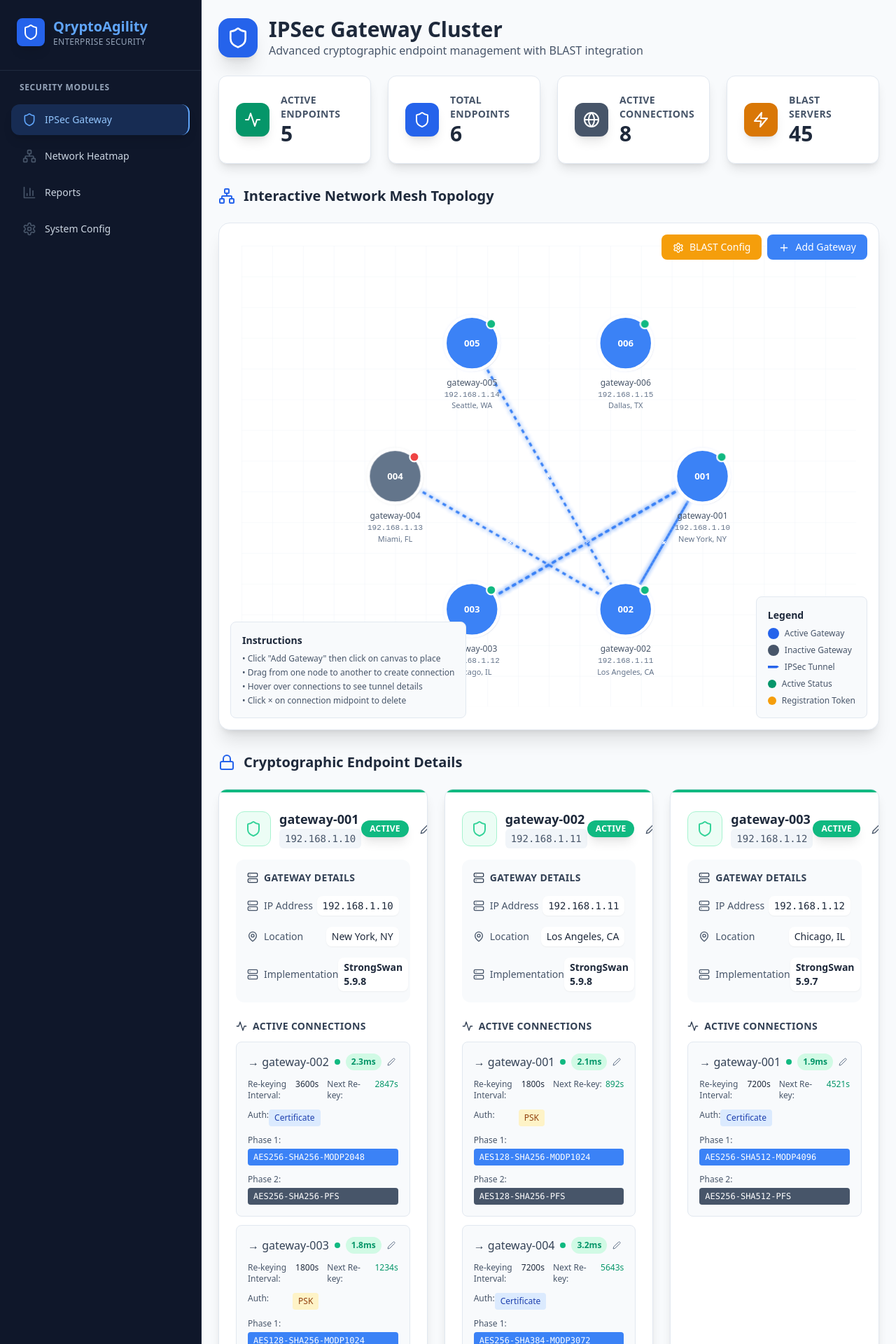
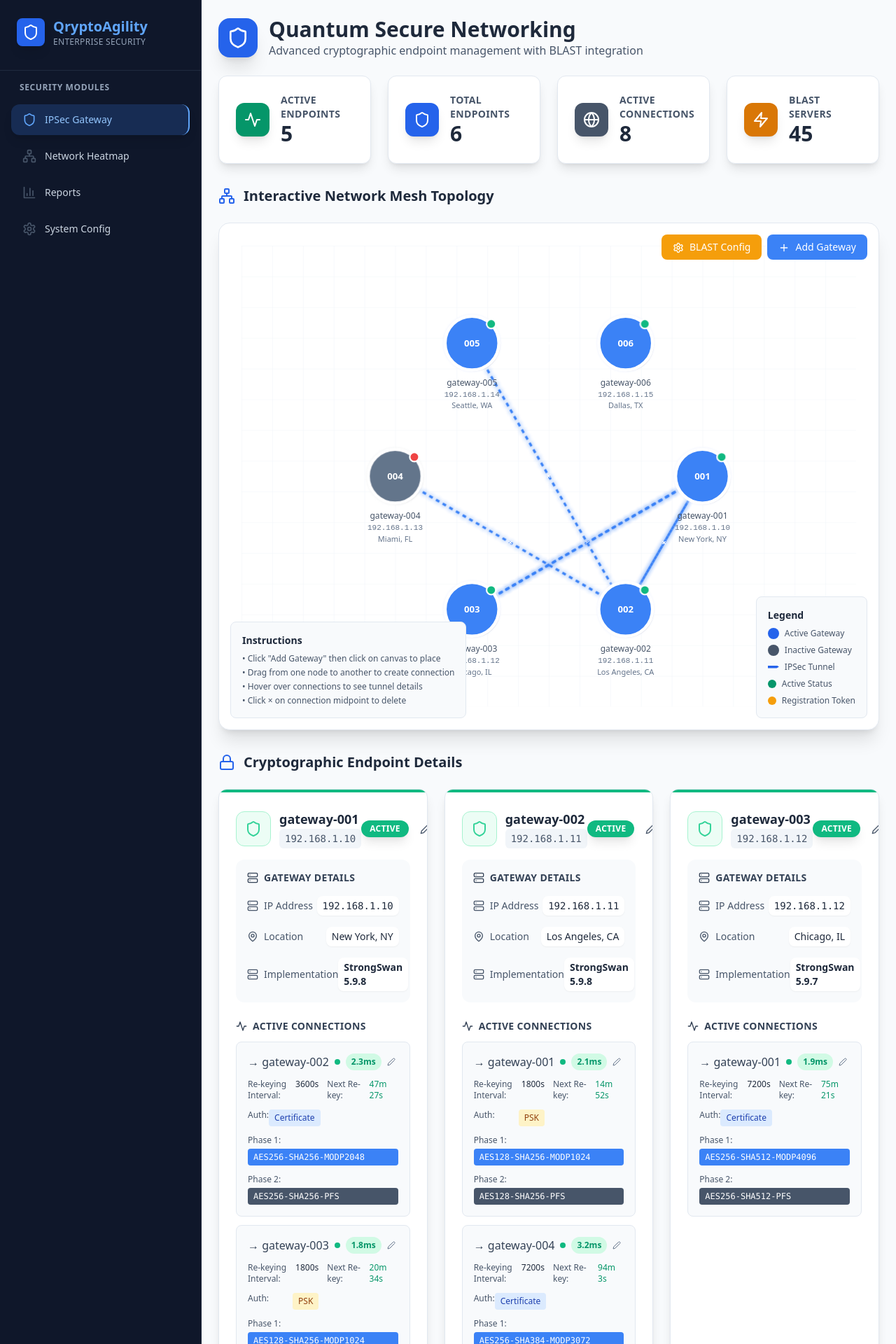
Before and after one commit to Grego22/design001, a React (Vite) app: page / in a window 1280 px wide. Shown: the top 1920 px of the page at 70% size. Built offline with nearby package versions, Linux system fonts and the light colour scheme.

Commit message:
Updated Dashboard.tsx

```diff
--- a/src/components/Dashboard.tsx
+++ b/src/components/Dashboard.tsx
@@ -31,7 +31,7 @@ const Dashboard: React.FC<DashboardProps> = ({
             </div>
             <div>
               <h1 className="text-3xl font-bold text-slate-800">
-                IPSec Gateway Cluster
+                Quantum Secure Networking
               </h1>
               <p className="text-slate-600">Advanced cryptographic endpoint management with BLAST integration</p>
             </div>
--- a/src/components/EndpointCard.tsx
+++ b/src/components/EndpointCard.tsx
@@ -270,7 +270,14 @@ const EndpointCard: React.FC<EndpointCardProps> = ({ endpoint, onEndpointChange
                     </div>
                     <div className="flex justify-between">
                       <span className="text-slate-600">Next Re-key:</span>
-                      <span className="font-medium text-emerald-600">{conn.timeToNextRekeying || 0}s</span>
+                      <span className="font-medium text-emerald-600">
+                        {(() => {
+                          const totalSeconds = conn.timeToNextRekeying || 0;
+                          const minutes = Math.floor(totalSeconds / 60);
+                          const seconds = totalSeconds % 60;
+                          return `${minutes}m ${seconds}s`;
+                        })()}
+                      </span>
                     </div>
                     <div className="flex justify-between">
                       <span className="text-slate-600">Auth:</span>
```
